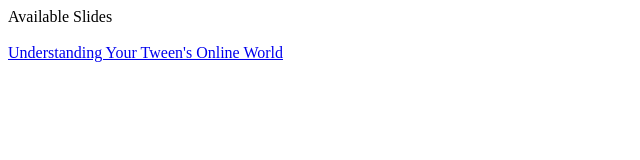
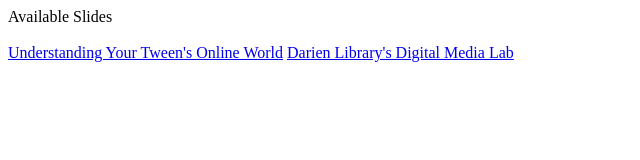
Before and after one commit to jblyberg/presentations, a plain HTML site: page index.html in a window 1280 px wide. Shown: the whole page, without its empty margins (0-640 px from the left). Drawn offline with Linux system fonts and the light colour scheme.

Commit message:
Added link to DML presentation

```diff
--- a/index.html
+++ b/index.html
@@ -1,3 +1,4 @@
 Available Slides
 <br /><br />
 <a href="slides/tweens-online.html">Understanding Your Tween's Online World</a>
+<a href="slides/darienlibrary-dml.html">Darien Library's Digital Media Lab</a>
```
